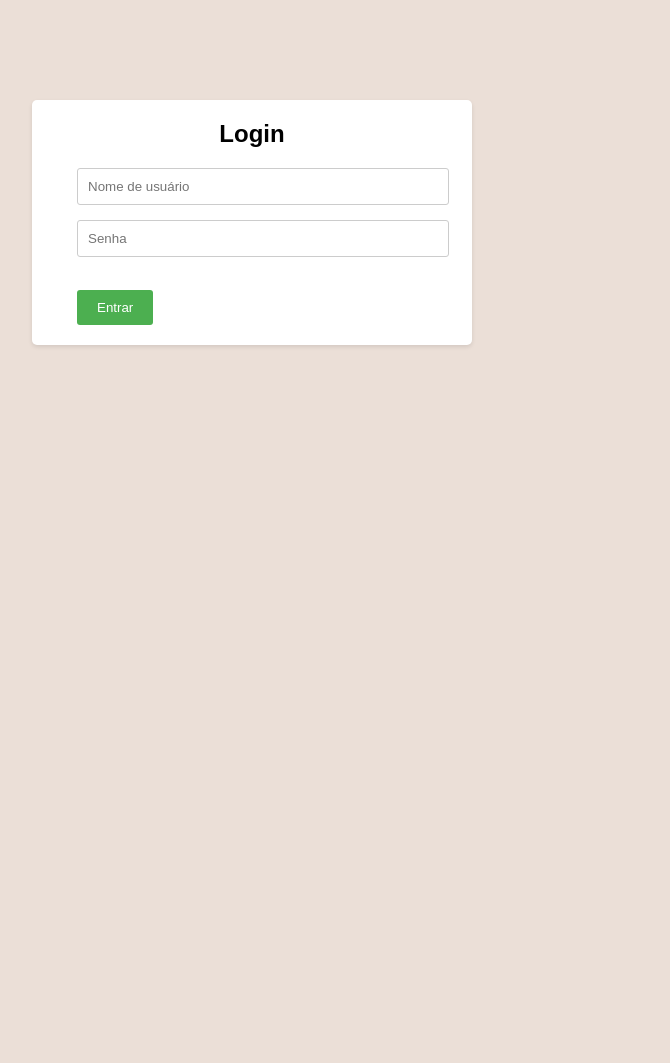
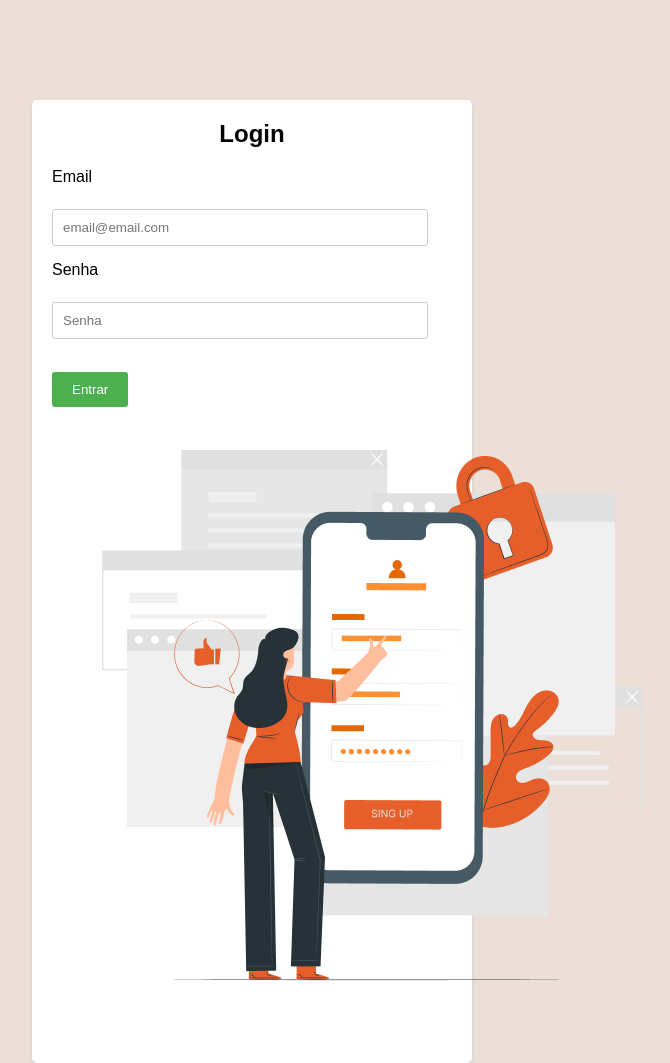
Before and after one commit to betolarbac/dashboard, a PHP site: page / in a window 1280 px wide. Shown: the whole page, without its empty margins (388-1058 px from the left). Before the commit the page ends 347 px from the top, so only its background shows below. Run offline with PHP 8.4, Linux system fonts and the light colour scheme.

Commit message:
imagem e estrutura da pagina de login

```diff
--- a/index.php
+++ b/index.php
@@ -39,18 +39,63 @@ if (isset($_POST['login'])) {
 <head>
     <title>Login</title>
     <link rel="stylesheet" type="text/css" href="./styles/style.css">
+    <link rel="stylesheet" type="text/css" href="./styles/login.css">
 </head>
 
 <body>
     <div class="login">
-        <h2>Login</h2>
-        <div class="form">
-            <form method="post" action="">
-                <input type="text" name="username" placeholder="Nome de usuário" required><br>
-                <input type="password" name="password" placeholder="Senha" required><br>
-                <span style="color: red; margin-bottom: 10px"><?php echo $error; ?><br></span>
-                <input type="submit" name="login" value="Entrar">
-            </form>
+
+
+        <div class="login__form">
+            <div class="login__inputs">
+                <h2>Login</h2>
+                <form method="post" action="">
+                    <label for="username">Email</label><br>
+                    <div class="flex">
+                        <input type="text" name="username" placeholder="email@email.com" required>
+                        <span>
+                            <svg width="24" height="24" viewBox="0 0 24 24" fill="none"
+                                xmlns="http://www.w3.org/2000/svg">
+                                <g id="Frame" clip-path="url(#clip0_6_1284)">
+                                    <path id="Vector"
+                                        d="M3 3H21C21.2652 3 21.5196 3.10536 21.7071 3.29289C21.8946 3.48043 22 3.73478 22 4V20C22 20.2652 21.8946 20.5196 21.7071 20.7071C21.5196 20.8946 21.2652 21 21 21H3C2.73478 21 2.48043 20.8946 2.29289 20.7071C2.10536 20.5196 2 20.2652 2 20V4C2 3.73478 2.10536 3.48043 2.29289 3.29289C2.48043 3.10536 2.73478 3 3 3ZM20 7.238L12.072 14.338L4 7.216V19H20V7.238ZM4.511 5L12.061 11.662L19.502 5H4.511Z"
+                                        fill="white" />
+                                </g>
+                                <defs>
+                                    <clipPath id="clip0_6_1284">
+                                        <rect width="24" height="24" fill="white" />
+                                    </clipPath>
+                                </defs>
+                            </svg>
+                        </span><br>
+                    </div>
+
+                    <label for="username">Senha</label><br>
+                    <div class="flex">
+                        <input type="password" name="password" placeholder="Senha" required>
+                        <span>
+                            <svg width="24" height="24" viewBox="0 0 24 24" fill="none"
+                                xmlns="http://www.w3.org/2000/svg">
+                                <g id="Frame" clip-path="url(#clip0_6_1293)">
+                                    <path id="Vector"
+                                        d="M19 10H20C20.2652 10 20.5196 10.1054 20.7071 10.2929C20.8946 10.4804 21 10.7348 21 11V21C21 21.2652 20.8946 21.5196 20.7071 21.7071C20.5196 21.8946 20.2652 22 20 22H4C3.73478 22 3.48043 21.8946 3.29289 21.7071C3.10536 21.5196 3 21.2652 3 21V11C3 10.7348 3.10536 10.4804 3.29289 10.2929C3.48043 10.1054 3.73478 10 4 10H5V9C5 8.08075 5.18106 7.1705 5.53284 6.32122C5.88463 5.47194 6.40024 4.70026 7.05025 4.05025C7.70026 3.40024 8.47194 2.88463 9.32122 2.53284C10.1705 2.18106 11.0807 2 12 2C12.9193 2 13.8295 2.18106 14.6788 2.53284C15.5281 2.88463 16.2997 3.40024 16.9497 4.05025C17.5998 4.70026 18.1154 5.47194 18.4672 6.32122C18.8189 7.1705 19 8.08075 19 9V10ZM5 12V20H19V12H5ZM11 14H13V18H11V14ZM17 10V9C17 7.67392 16.4732 6.40215 15.5355 5.46447C14.5979 4.52678 13.3261 4 12 4C10.6739 4 9.40215 4.52678 8.46447 5.46447C7.52678 6.40215 7 7.67392 7 9V10H17Z"
+                                        fill="white" />
+                                </g>
+                                <defs>
+                                    <clipPath id="clip0_6_1293">
+                                        <rect width="24" height="24" fill="white" />
+                                    </clipPath>
+                                </defs>
+                            </svg></span><br>
+                    </div>
+                    <span style="color: red; margin-bottom: 10px"><?php echo $error; ?><br></span>
+                    <input type="submit" name="login" value="Entrar" class="login__entrar">
+                </form>
+            </div>
+        </div>
+
+        <div class="login__img">
+            <img src="./assets/imgs/login-img.png" alt="">
         </div>
     </div>
 </body>
```
Also changed, not shown: assets/imgs/login-img.png (added).
